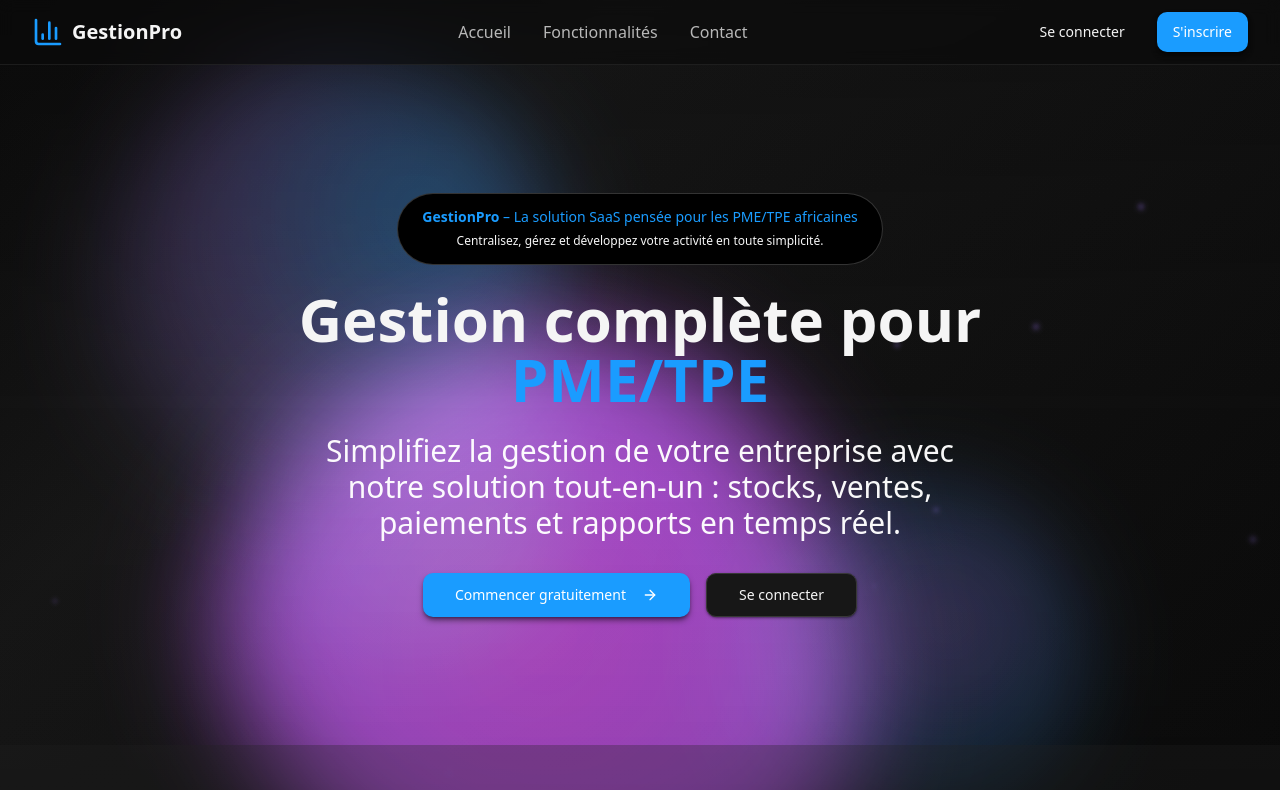
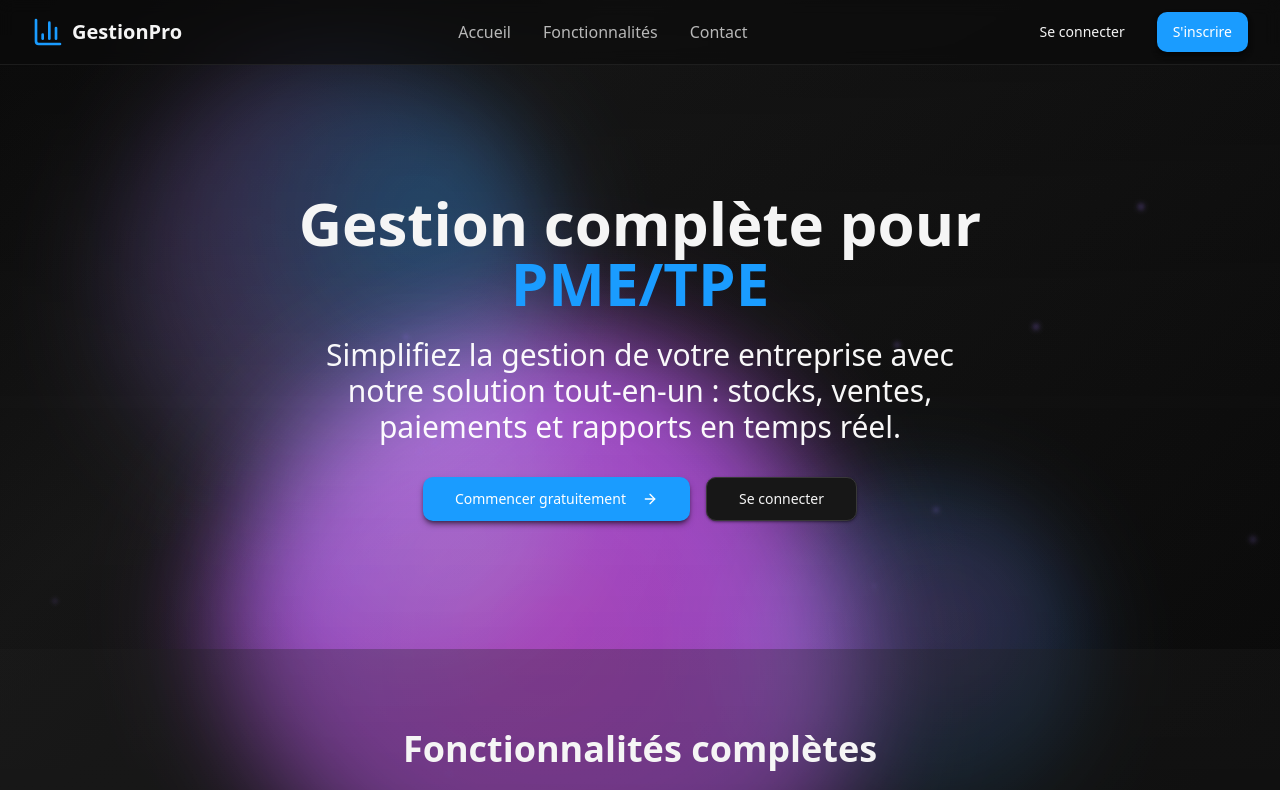
Before and after one commit to claudiocapeo470-alt/stockwise-pay, a React (Vite) app: page / in a window 1280 px wide. Shown: the top 790 px of the page. Built offline with nearby package versions, Linux system fonts and the light colour scheme.

Commit message:
Remove selected block

```diff
--- a/src/pages/HomePage.tsx
+++ b/src/pages/HomePage.tsx
@@ -96,17 +96,7 @@ const HomePage = () => {
       <section id="accueil" className="py-20 lg:py-32 relative z-10">
         <div className="container mx-auto px-4 sm:px-6 lg:px-8">
           <div className="text-center max-w-4xl mx-auto">
-            <div className="mb-6 inline-block">
-              <div className="bg-black border border-white/20 rounded-full px-6 py-3 text-center">
-                <p className="text-sm font-medium text-primary leading-relaxed">
-                  <span className="font-bold">GestionPro</span> – La solution SaaS pensée pour les PME/TPE africaines
-                  <br />
-                  <span className="text-xs font-normal text-white/[0.97]">
-                    Centralisez, gérez et développez votre activité en toute simplicité.
-                  </span>
-                </p>
-              </div>
-            </div>
+
 
             <h1 className="lg:text-6xl text-foreground mb-6 font-bold text-5xl">
               Gestion complète pour
```
